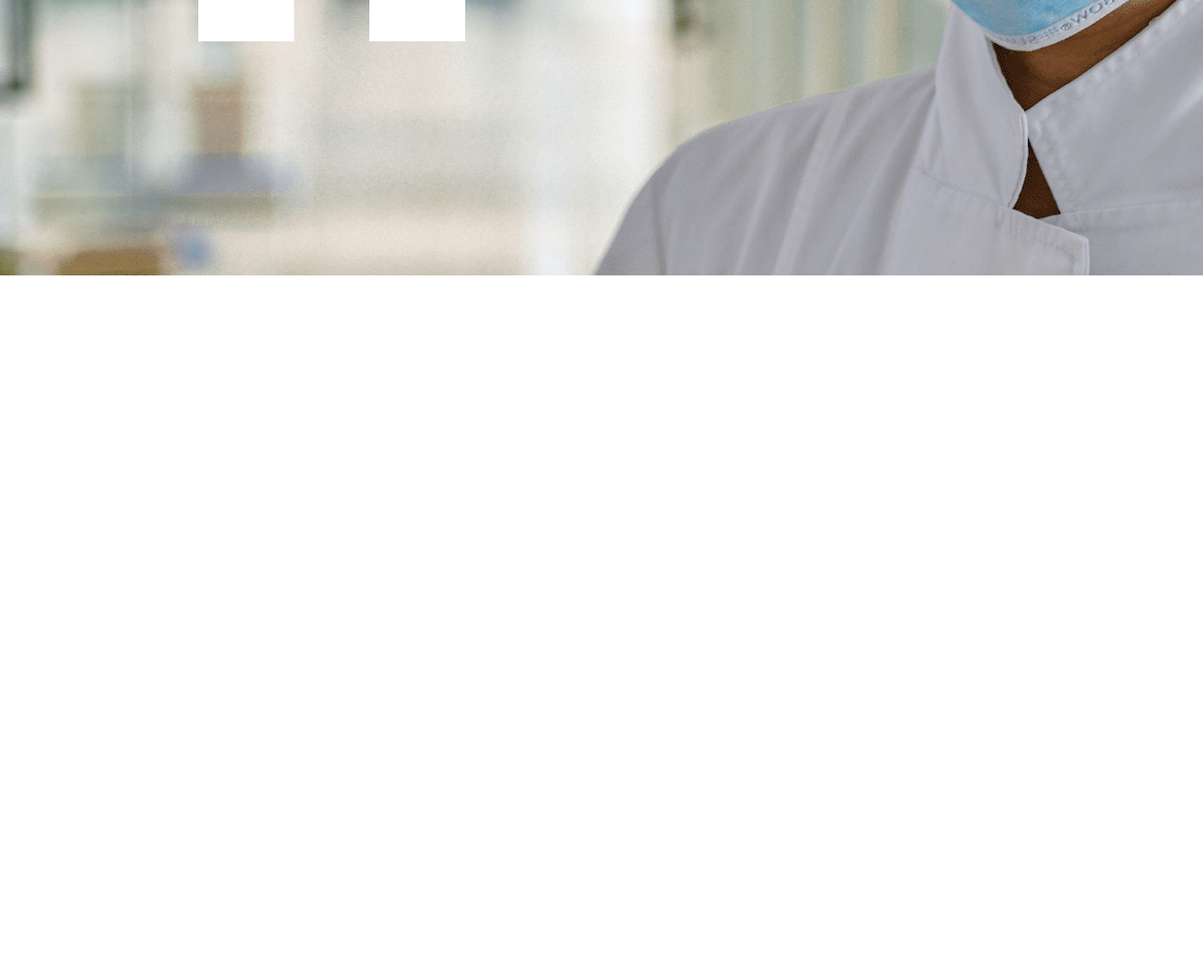
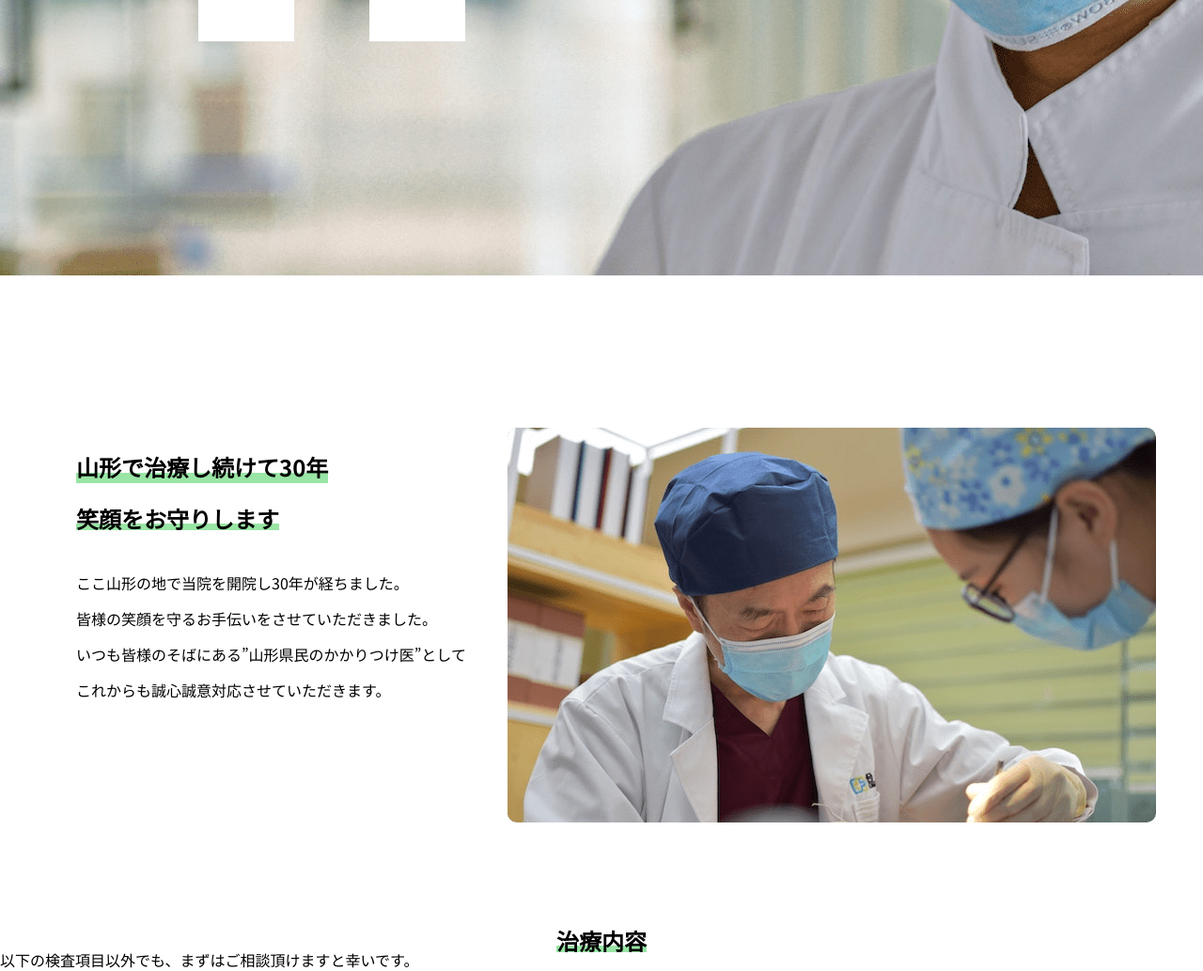
Before and after one commit to kenty2442/ishii-clinic, a plain HTML site: page index.html in a window 1280 px wide. Shown: the part 786-1819 px from the top of the page at 94% size. Before the commit the page ends 1079 px from the top, so only its background shows below. Drawn offline with Linux system fonts and the light colour scheme.

Commit message:
aboutセクションまで完成、設定ファイルを少し変更

```diff
--- a/gulpfile.js
+++ b/gulpfile.js
@@ -5,7 +5,6 @@ const sass = require("gulp-sass")(require("sass"));
 const plumber = require("gulp-plumber"); // エラーが発生しても強制終了させない
 const notify = require("gulp-notify"); // エラー発生時のアラート出力
 const postcss = require("gulp-postcss"); // PostCSS利用
-const cssnext = require("postcss-cssnext"); // CSSNext利用
 const cleanCSS = require("gulp-clean-css"); // 圧縮
 const rename = require("gulp-rename"); // ファイル名変更
 const sourcemaps = require("gulp-sourcemaps"); // ソースマップ作成
@@ -62,7 +61,6 @@ const cssSass = (done) => {
         .pipe(sassGlob())
         .pipe(sass({outputStyle: "expanded"}))
         .pipe(postcss([mqpacker()])) // メディアクエリを圧縮
-        .pipe(postcss([cssnext(browsers)])) //cssnext
         .pipe(sourcemaps.write("/maps")) //ソースマップの出力
         .pipe(dest(destPath.css)) //コンパイル先
         .pipe(cleanCSS()) // CSS圧縮
--- a/index.html
+++ b/index.html
@@ -43,7 +43,7 @@
             </div>
         </div>
         <main>
-            <div class="p-fv">
+            <section class="p-fv">
                 <div class="p-fv__copy-boxes p-copy-boxes">
                     <div class="p-copy-boxes__item">
                         <h2 class="p-copy-boxes__item-text">
@@ -58,7 +58,42 @@
                         </h2>
                     </div>
                 </div>
-            </div>
+            </section>
+            <section class="l-about p-about">
+                <div class="l-inner">
+                    <div class="p-about__container">
+                        <div class="p-about__content">
+                            <h2 class="c-section-title c-section-title__left">
+                                <span>山形で治療し続けて30年</span>
+                                <br />
+                                <span>笑顔をお守りします</span>
+                            </h2>
+                            <div class="p-about__text">
+                                ここ山形の地で当院を開院し30年が経ちました。<br />
+                                皆様の笑顔を守るお手伝いをさせていただきました。<br />
+                                いつも皆様のそばにある”山形県民のかかりつけ医”として<br />
+                                これからも誠心誠意対応させていただきます。<br />
+                            </div>
+                        </div>
+                        <div class="p-about__img-content">
+                            <figure class="p-about-img">
+                                <img
+                                    src="./assets/img/belief.png"
+                                    alt="治療している画像"
+                                />
+                            </figure>
+                        </div>
+                    </div>
+                </div>
+            </section>
+            <section class="l-therapy p-therapy">
+                <div class="l-inner">
+                    <h2 class="c-section-title"><span>治療内容</span></h2>
+                </div>
+                <p class="p-therapy__text">
+                    以下の検査項目以外でも、まずはご相談頂けますと幸いです。
+                </p>
+            </section>
         </main>
     </body>
 </html>
--- /dev/null
+++ b/src/scss/Components/_c-section-title.scss
@@ -0,0 +1,20 @@
+@use "Setting" as *;
+
+.c-section-title {
+    font-size: rem(24);
+    text-align: center;
+}
+
+.c-section-title__left {
+    text-align: left;
+}
+
+.c-section-title span {
+    font-weight: bold;
+    background: linear-gradient(transparent 70%, #99e5a5 70%);
+}
+
+.c-section-title span:last-child {
+    margin-top: 31px;
+    display: inline-block;
+}
--- /dev/null
+++ b/src/scss/Layout/_l-about.scss
@@ -0,0 +1,6 @@
+@use "Setting" as *;
+
+.l-about {
+    padding-top: rem(162);
+    padding-bottom: rem(82);
+}
--- /dev/null
+++ b/src/scss/Layout/_l-inner.scss
@@ -0,0 +1,6 @@
+@use "Setting" as *;
+
+.l-inner {
+    max-width: rem(1180);
+    margin: 0 auto;
+}
--- /dev/null
+++ b/src/scss/Project/_p-about.scss
@@ -0,0 +1,16 @@
+@use "Setting" as *;
+
+.p-about__container {
+    display: flex;
+    justify-content: space-between;
+}
+
+.p-about__content {
+    margin-left: rem(31);
+    margin-top: rem(30);
+}
+
+.p-about__text {
+    margin-top: rem(37);
+    line-height: 2.375em;
+}
--- a/src/scss/Setting/_function.scss
+++ b/src/scss/Setting/_function.scss
@@ -10,9 +10,11 @@
 //============================================
 //pxをremに変換する
 //============================================
-// remへの計算式（16pxを基準としている。10pxを基準とする場合は16を10に変更する）
+
+$base-fonssize: 16;
+
 @function rem($pixels) {
-    @return math.div($pixels, 16) * 1rem;
+    @return math.div($pixels, $base-fonssize) * 1rem;
 }
 
 //============================================
```
Also changed, not shown: assets/css/maps/style.css.css (added), assets/css/style.css, assets/css/style.min.css, 1 other file.
